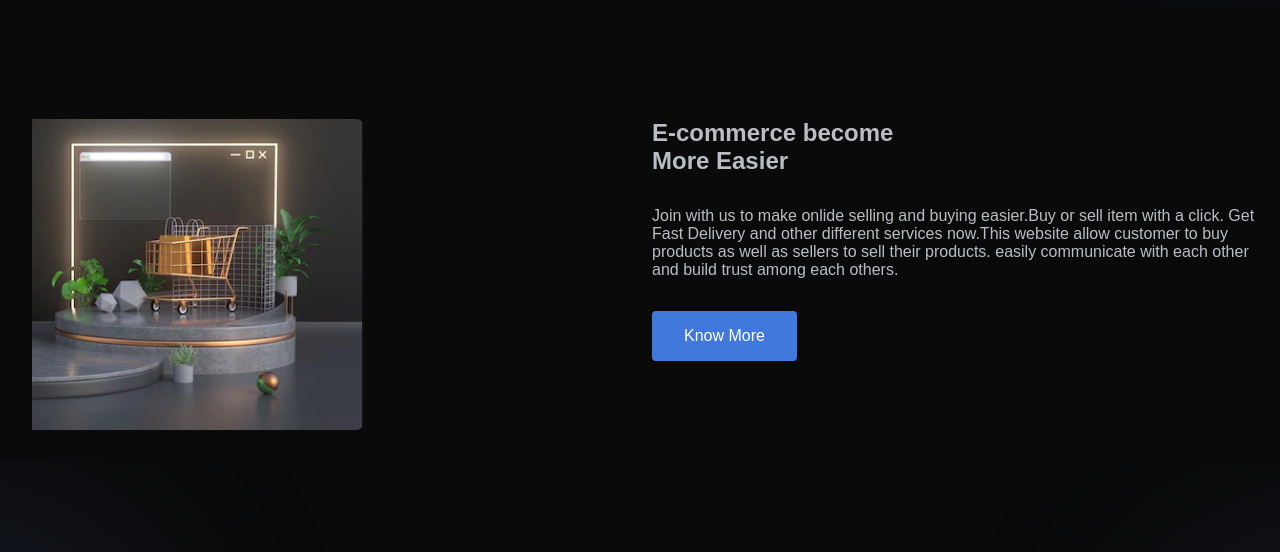
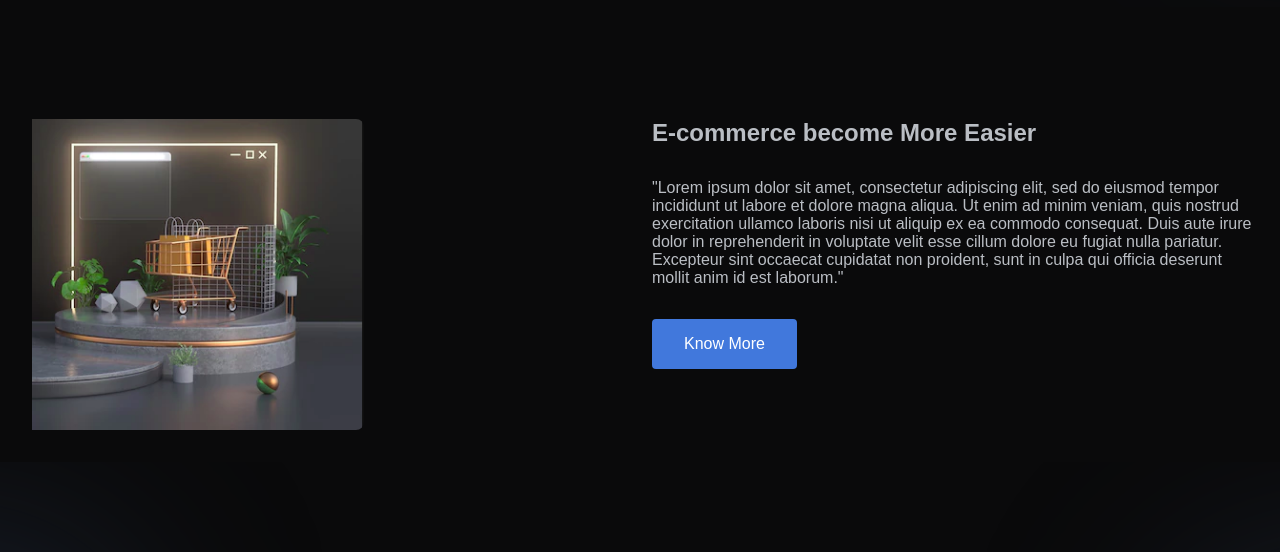
Before and after one commit to Shrabya35/Bolt.github.io, a plain HTML site: page index.html in a window 1280 px wide. Shown: the part 800-1352 px from the top of the page. Drawn offline with nearby package versions, Linux system fonts and the light colour scheme; a script that the page names is missing.

Commit message:
Update index.html

```diff
--- a/index.html
+++ b/index.html
@@ -91,15 +91,14 @@
 
                     <div class="about__data">
                         <h2 class="section__title about__title">
-                            E-commerce become <br> More Easier
+                            E-commerce become  More Easier
                         </h2>
                         <p class="about__description">
-                            Join with us to make onlide selling and buying
-                            easier.Buy or sell item with a click. Get Fast Delivery
-                            and other different services now.This website allow customer
-                            to buy products as well as sellers to sell their products.
-                             easily communicate with each other and
-                            build trust among each others.
+                            "Lorem ipsum dolor sit amet, consectetur adipiscing elit, sed do eiusmod tempor incididunt ut
+                            labore et dolore magna aliqua. Ut enim ad minim veniam, quis nostrud exercitation ullamco laboris
+                             nisi ut aliquip ex ea commodo consequat. Duis aute irure dolor in reprehenderit in voluptate
+                              velit esse cillum dolore eu fugiat nulla pariatur. Excepteur sint occaecat cupidatat non
+                              proident, sunt in culpa qui officia deserunt mollit anim id est laborum."
                         </p>
                         <a href="#" class="button">Know More</a>
                     </div>
```
